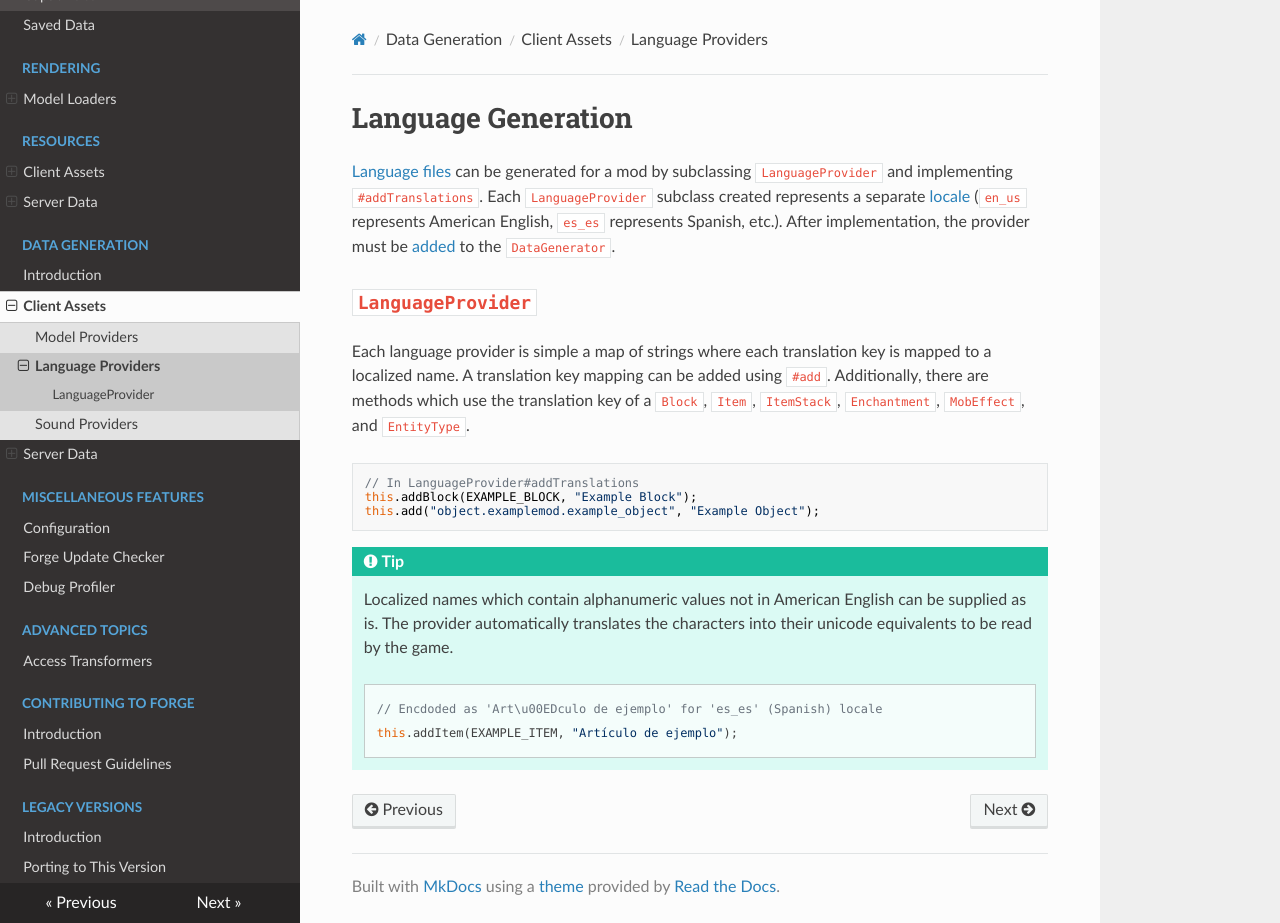
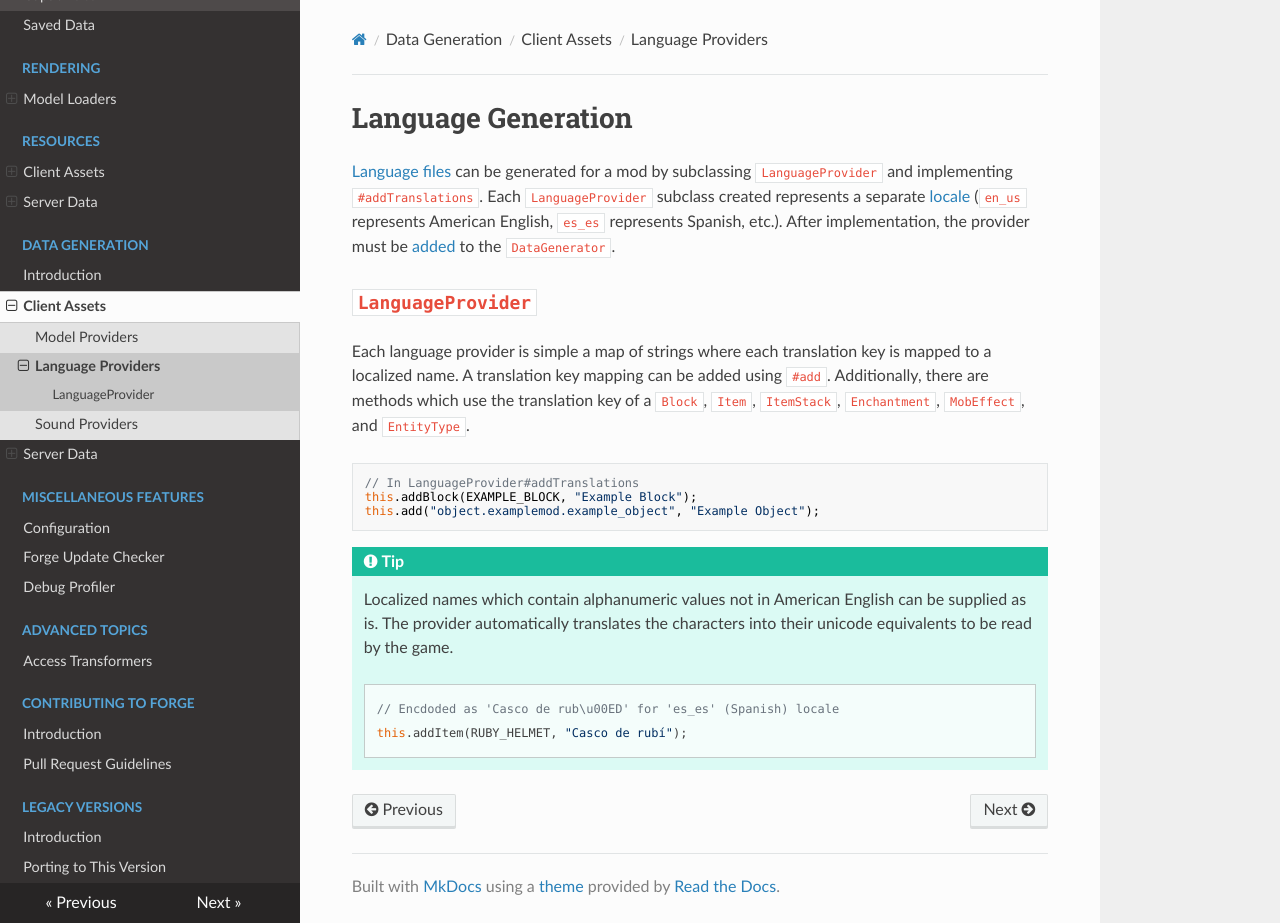
Before and after one commit to MinecraftForge/Documentation, an MkDocs documentation site: the page built from docs/datagen/client/localization.md, in a window 1280 px wide and 923 px high. Built offline with MkDocs 1.6.1, drawn with Linux system fonts in a browser that asks for light colours; nearby versions of some CDN libraries.

Commit message:
Use a valid translation

````diff
--- a/docs/datagen/client/localization.md
+++ b/docs/datagen/client/localization.md
@@ -18,8 +18,8 @@ this.add("object.examplemod.example_object", "Example Object");
     Localized names which contain alphanumeric values not in American English can be supplied as is. The provider automatically translates the characters into their unicode equivalents to be read by the game.
 
     ```java
-    // Encdoded as 'Art\u00EDculo de ejemplo' for 'es_es' (Spanish) locale
-    this.addItem(EXAMPLE_ITEM, "Artículo de ejemplo");
+    // Encdoded as 'Casco de rub\u00ED' for 'es_es' (Spanish) locale
+    this.addItem(RUBY_HELMET, "Casco de rubí");
     ```
 
 [lang]: ../../concepts/internationalization.md
````
